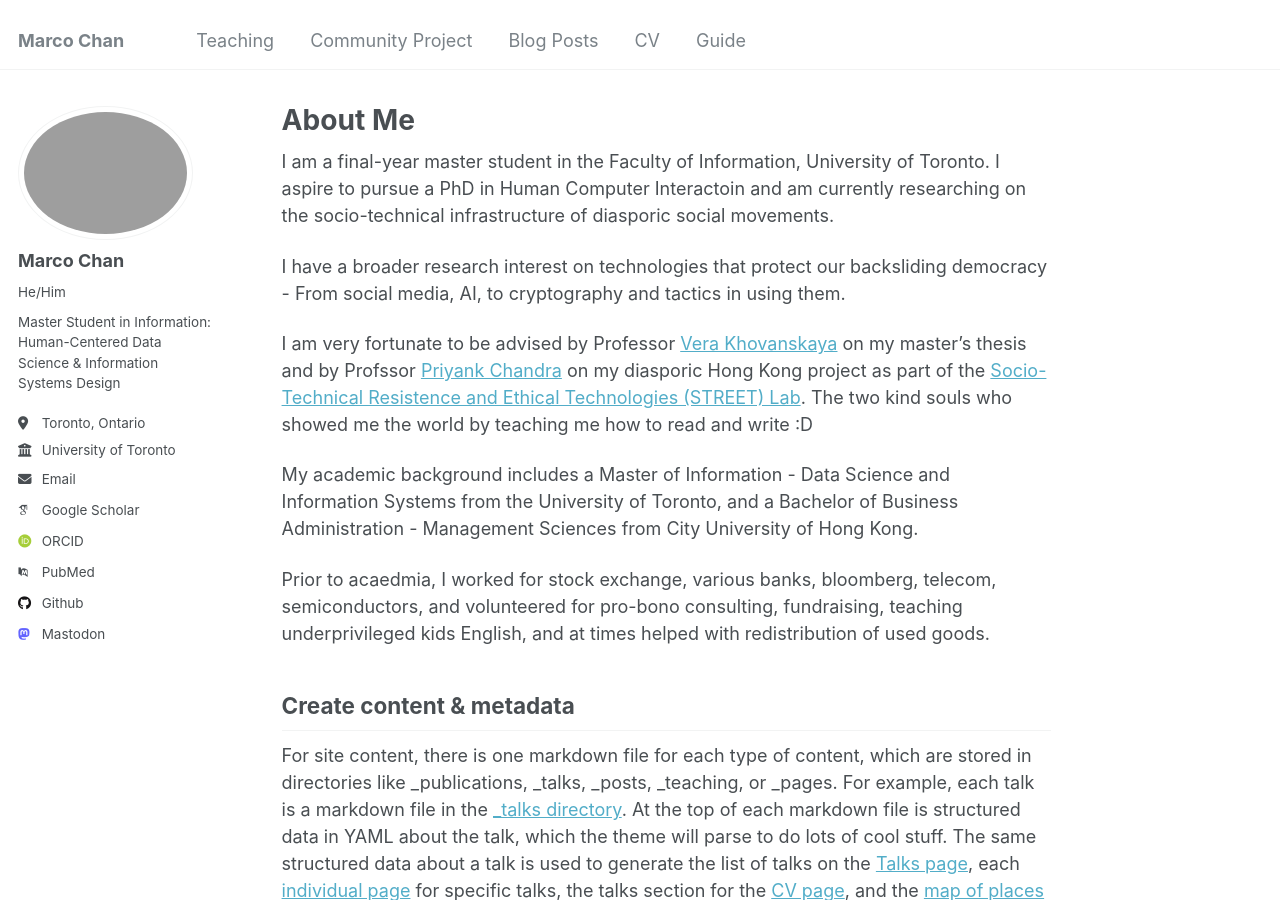
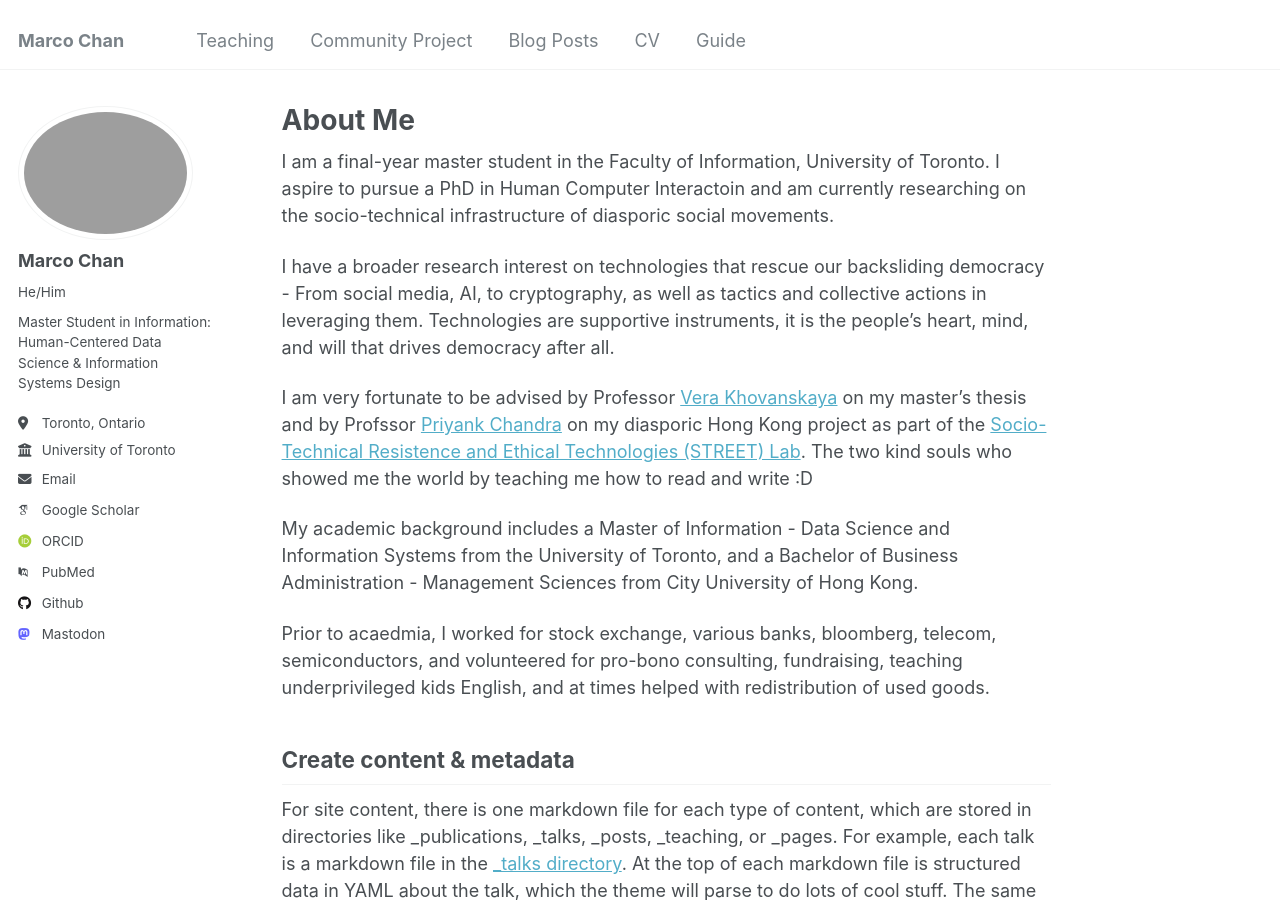
Before and after one commit to Marco-ProspectivePhD/home, a Jekyll site: the page built from _pages/about.md, in a window 1280 px wide and 900 px high. Built offline with Jekyll 4.4.1, drawn with Linux system fonts in a browser that asks for light colours; some web fonts are replaced.

Commit message:
Update about.md

```diff
--- a/_pages/about.md
+++ b/_pages/about.md
@@ -9,7 +9,7 @@ redirect_from:
 
 I am a final-year master student in the Faculty of Information, University of Toronto. I aspire to pursue a PhD in Human Computer Interactoin and am currently researching on the socio-technical infrastructure of diasporic social movements.
 
-I have a broader research interest on technologies that protect our backsliding democracy - From social media, AI, to cryptography and tactics in using them.
+I have a broader research interest on technologies that rescue our backsliding democracy - From social media, AI, to cryptography, as well as tactics and collective actions in leveraging them. Technologies are supportive instruments, it is the people's heart, mind, and will that drives democracy after all.
 
 I am very fortunate to be advised by Professor [Vera Khovanskaya](https://verakhovanskaya.github.io/) on my master's thesis and by Profssor [Priyank Chandra](https://www.priyankc.com/) on my diasporic Hong Kong project as part of the [Socio-Technical Resistence and Ethical Technologies (STREET) Lab](https://www.streetlab.tech/). The two kind souls who showed me the world by teaching me how to read and write :D
 
```
